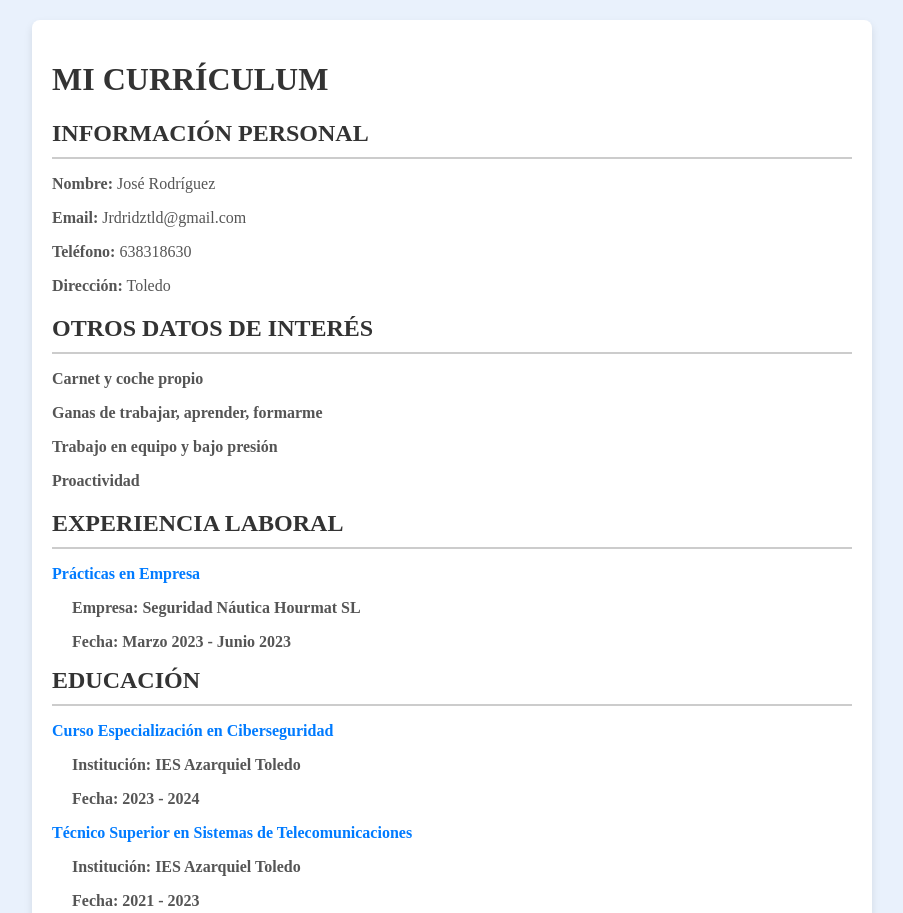
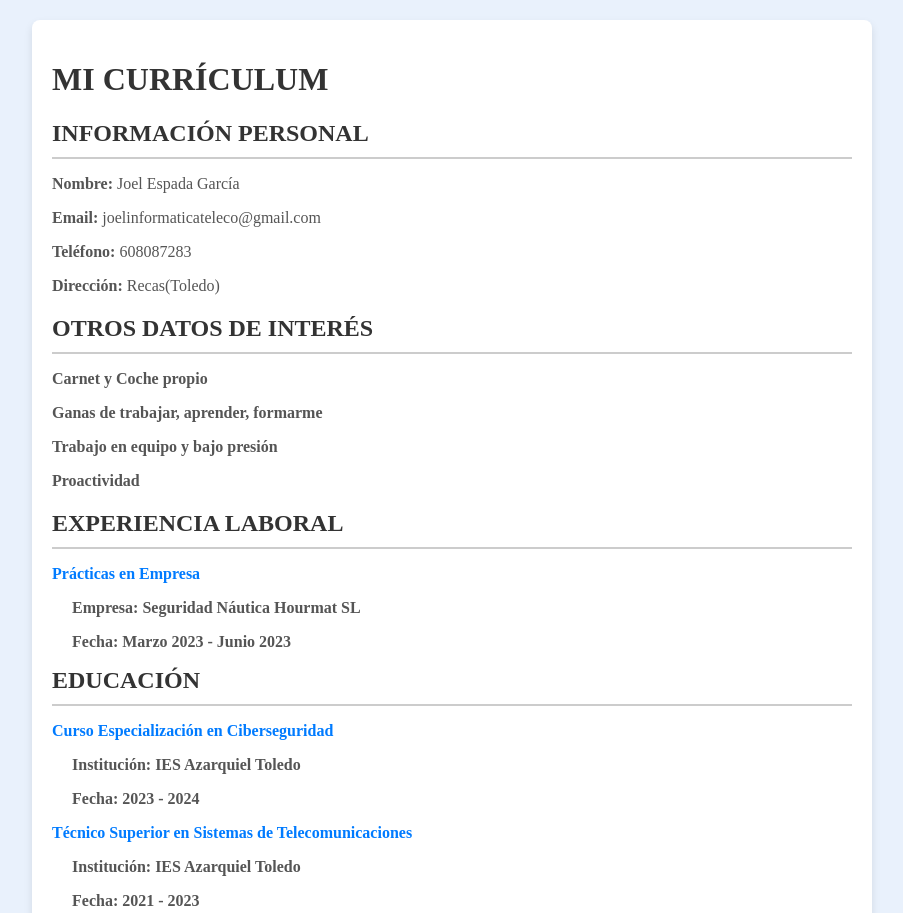
Before and after one commit to JoelEGInfTel/curriculum, a plain HTML site: page index.html in a window 1280 px wide. Shown: the top 913 px of the page, without its empty margins (188-1091 px from the left). Drawn offline with Linux system fonts and the light colour scheme.

Commit message:
Update index.html

```diff
--- a/index.html
+++ b/index.html
@@ -66,17 +66,17 @@
             <div class="section-header">
                 <h2 class="section-title">Información Personal</h2>
             </div>
-            <p><strong>Nombre:</strong> José Rodríguez</p>
-            <p><strong>Email:</strong> Jrdridztld@gmail.com</p>
-            <p><strong>Teléfono:</strong> 638318630</p>
-            <p><strong>Dirección:</strong> Toledo</p>
+            <p><strong>Nombre:</strong> Joel Espada García</p>
+            <p><strong>Email:</strong> joelinformaticateleco@gmail.com</p>
+            <p><strong>Teléfono:</strong> 608087283</p>
+            <p><strong>Dirección:</strong> Recas(Toledo)</p>
         </div>
 
         <div class="section">
             <div class="section-header">
                 <h2 class="section-title">Otros datos de interés</h2>
             </div>
-            <p><strong>Carnet y coche propio
+            <p><strong>Carnet y Coche propio
             <p><strong>Ganas de trabajar, aprender, formarme
             <p><strong>Trabajo en equipo y bajo presión
             <p><strong>Proactividad
```
